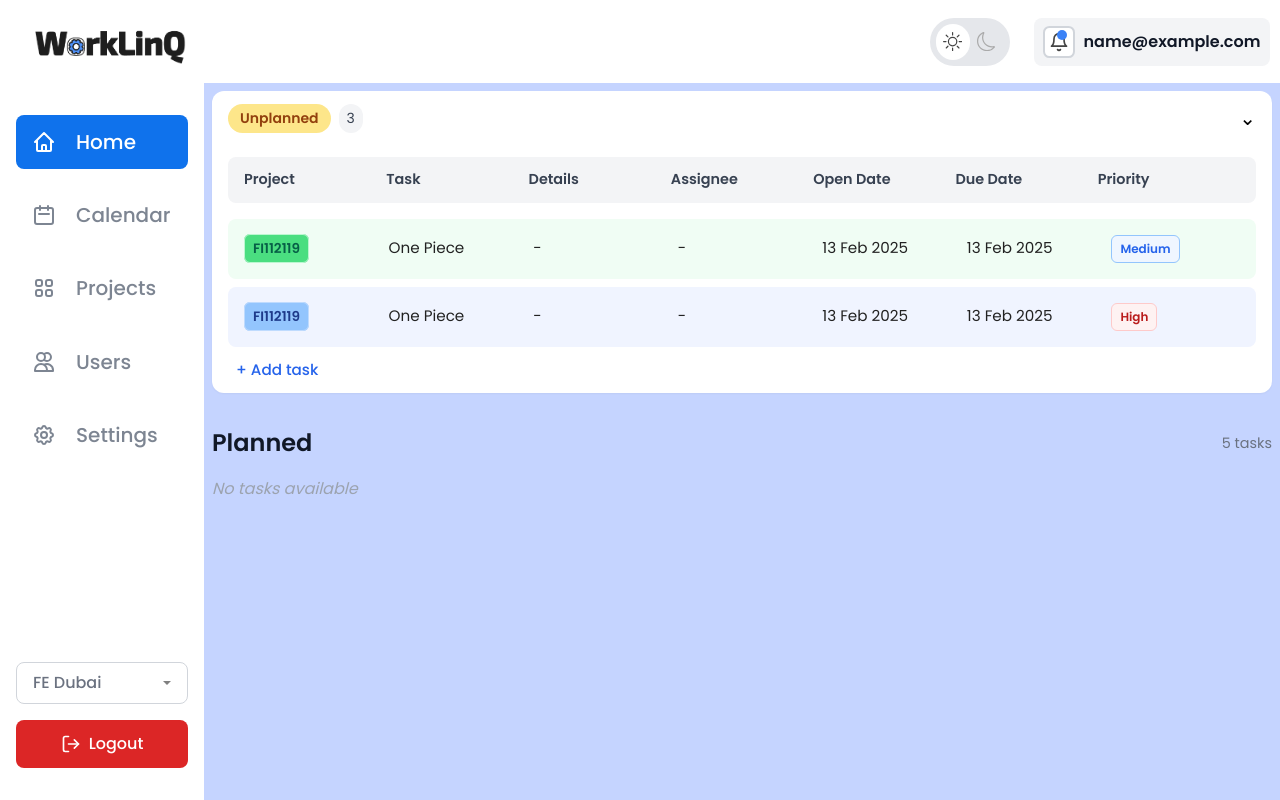
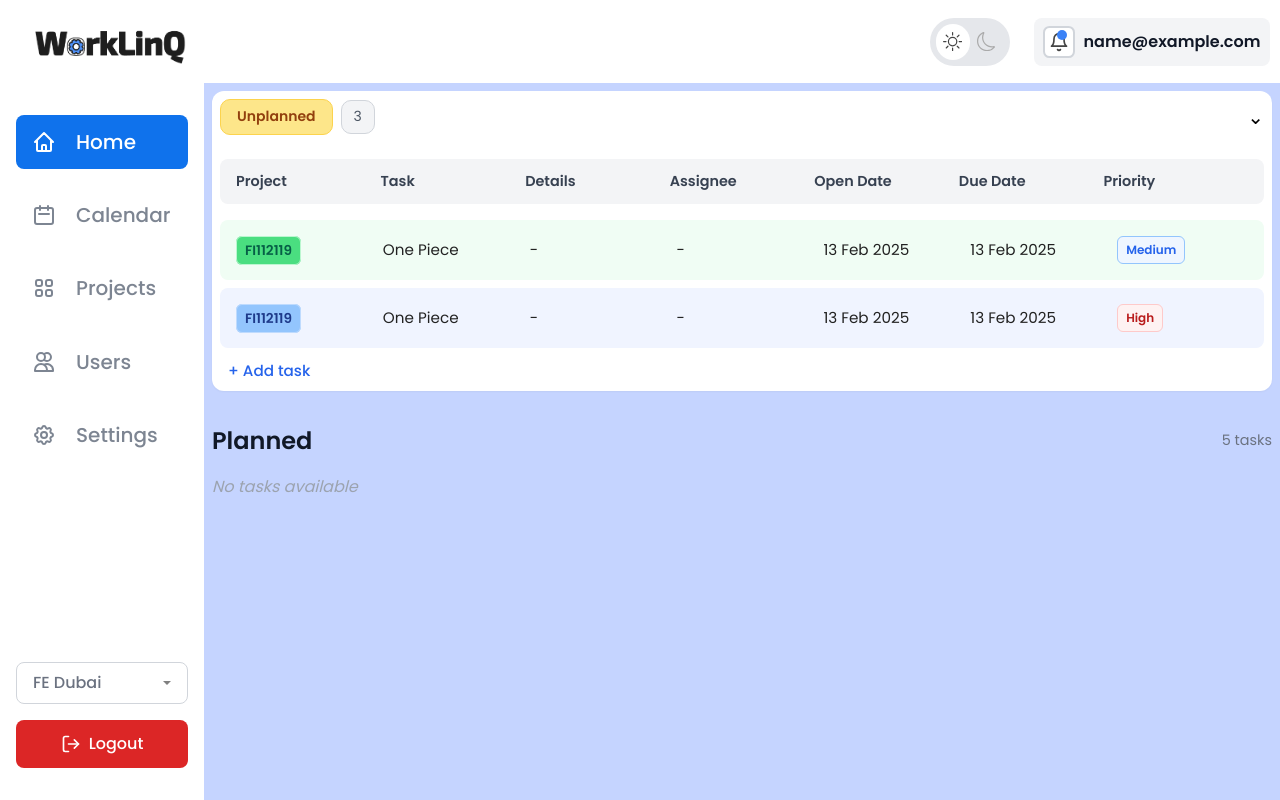
Before and after one commit to sujilvsukumaran/worklinq, a Next.js app: page / in a window 1280 px wide. Built offline with nearby package versions, Linux system fonts and the light colour scheme; sample sign-in values are in the browser's storage.

Commit message:
Added the radius to the titles

```diff
--- a/src/containers/dashboard/styles/UnplannedSection.module.css
+++ b/src/containers/dashboard/styles/UnplannedSection.module.css
@@ -1,7 +1,7 @@
 .wrapper {
     background-color: #ffffff;
     border-radius: 0.75rem;
-    padding: 0.75rem 1rem;
+    padding: 0.5rem 0.5rem;
     box-shadow: 0 1px 2px rgba(0, 0, 0, 0.04);
     display: flex;
     flex-direction: column;
@@ -26,16 +26,18 @@
     color: #92400e;
     font-weight: 600;
     font-size: 0.875rem;
-    padding: 0.25rem 0.75rem;
-    border-radius: 9999px;
+    padding: 0.4rem 1rem;             /* <- more horizontal breathing space */
+    border-radius: 10px;           /* <- fully pill-shaped */
+    border: 1px solid #fcd34d;       /* <- soft golden stroke */
 }
 
 .count {
     background-color: #f3f4f6;
-    color: #374151;
+    color: #4b5563;
     font-size: 0.875rem;
-    padding: 0.25rem 0.5rem;
-    border-radius: 9999px;
+    padding: 0.35rem 0.75rem;
+    border-radius: 10px;
+    border: 1px solid #d1d5db;       /* <- subtle gray stroke */
 }
 
 .dropdown {
```
